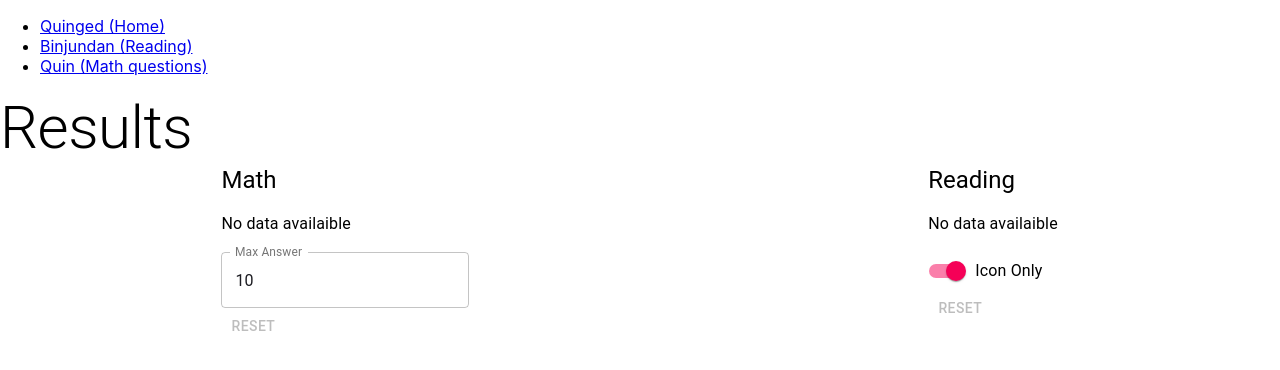
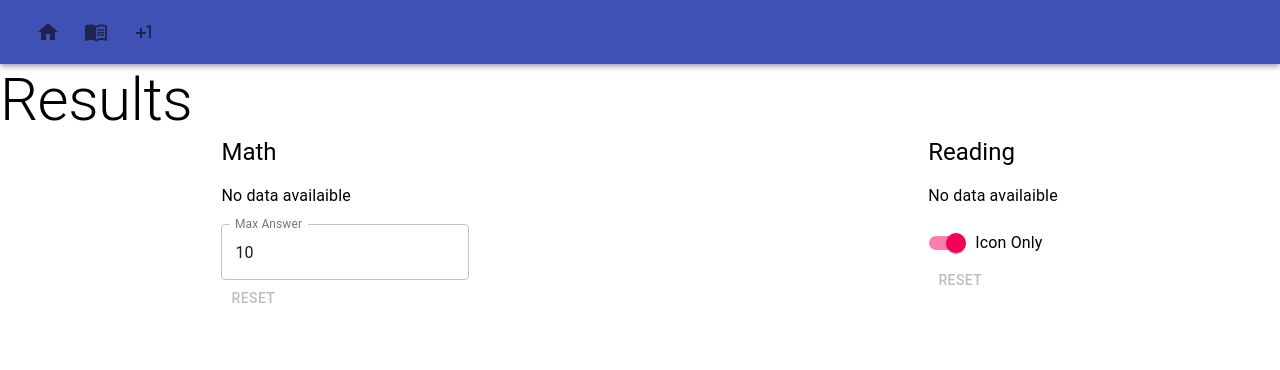
Before and after one commit to calebjedhugo/gocko, a React (Create React App) app: page / in a window 1280 px wide. Shown: the top 370 px of the page. Built offline with nearby package versions, Linux system fonts and the light colour scheme.

Commit message:
Added Navbar

```diff
--- a/src/App.js
+++ b/src/App.js
@@ -1,41 +1,23 @@
 import React from "react";
-import { BrowserRouter as Router, Switch, Route, Link } from "react-router-dom";
+import { BrowserRouter as Router, Switch, Route } from "react-router-dom";
 import MathQuestion from "components/MathQuestion";
 import Stats from "components/Stats";
 import ReadingQuestion from "components/ReadingQuestion";
 
 import { Provider } from "react-redux";
 import store from "redux/store";
-
 import { ThemeProvider } from "@material-ui/core/styles";
 import theme from "theme";
+import Box from "@material-ui/core/Box";
+import Navbar from "components/structural/Navbar";
 
 function App() {
     return (
         <Provider store={store}>
             <ThemeProvider theme={theme}>
                 <Router>
-                    <div>
-                        <nav>
-                            <ul>
-                                <li>
-                                    <Link to="/">Quinged (Home)</Link>
-                                </li>
-                                <li>
-                                    <Link to="/Binjundan">
-                                        Binjundan (Reading)
-                                    </Link>
-                                </li>
-                                <li>
-                                    <Link to="/Quin">
-                                        Quin (Math questions)
-                                    </Link>
-                                </li>
-                            </ul>
-                        </nav>
-
-                        {/* A <Switch> looks through its children <Route>s and
-        renders the first one that matches the current URL. */}
+                    <Box>
+                        <Navbar />
                         <Switch>
                             <Route path="/Quin">
                                 <MathQuestion />
@@ -47,7 +29,7 @@ function App() {
                                 <Stats />
                             </Route>
                         </Switch>
-                    </div>
+                    </Box>
                 </Router>
             </ThemeProvider>
         </Provider>
--- /dev/null
+++ b/src/components/structural/Navbar/Navbar.jsx
@@ -0,0 +1,41 @@
+import React from "react";
+import AppBar from "@material-ui/core/AppBar";
+import Toolbar from "@material-ui/core/Toolbar";
+import IconButton from "@material-ui/core/IconButton";
+import Home from "@material-ui/icons/Home";
+import Math from "@material-ui/icons/PlusOne";
+import Reading from "@material-ui/icons/MenuBook";
+import { useHistory } from "react-router-dom";
+
+const Navbar = () => {
+    const history = useHistory();
+    return (
+        <AppBar position="static">
+            <Toolbar>
+                <IconButton
+                    onClick={() => {
+                        history.push("/");
+                    }}
+                >
+                    <Home />
+                </IconButton>
+                <IconButton
+                    onClick={() => {
+                        history.push("/Binjundan");
+                    }}
+                >
+                    <Reading />
+                </IconButton>
+                <IconButton
+                    onClick={() => {
+                        history.push("/Quin");
+                    }}
+                >
+                    <Math />
+                </IconButton>
+            </Toolbar>
+        </AppBar>
+    );
+};
+
+export default Navbar;
--- /dev/null
+++ b/src/components/structural/Navbar/index.js
@@ -0,0 +1 @@
+export { default } from "./Navbar";
```
